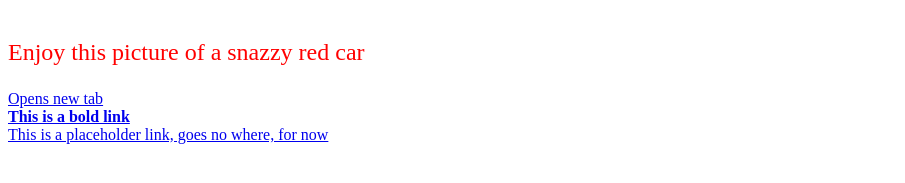
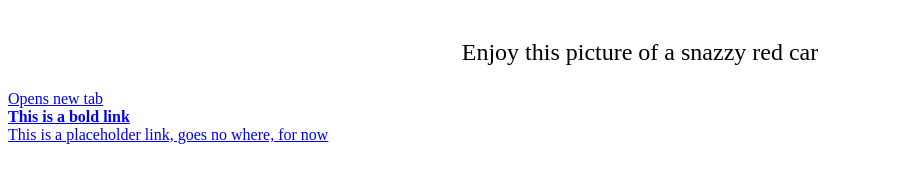
Before and after one commit to HectorGarcia916/HectorGarcia916.github.io, a plain HTML site: page index.html in a window 1280 px wide. Shown: the part 393-576 px from the top of the page, without its empty margins (0-905 px from the left). Drawn offline with Linux system fonts and the light colour scheme.

Commit message:
aligned intro text and changed text color to black

```diff
--- a/style.css
+++ b/style.css
@@ -17,7 +17,9 @@
 }
 
 .red {
-    color: red;
+    color: black;
 
     font-size: x-large;
+
+    text-align: center;
 }
```
